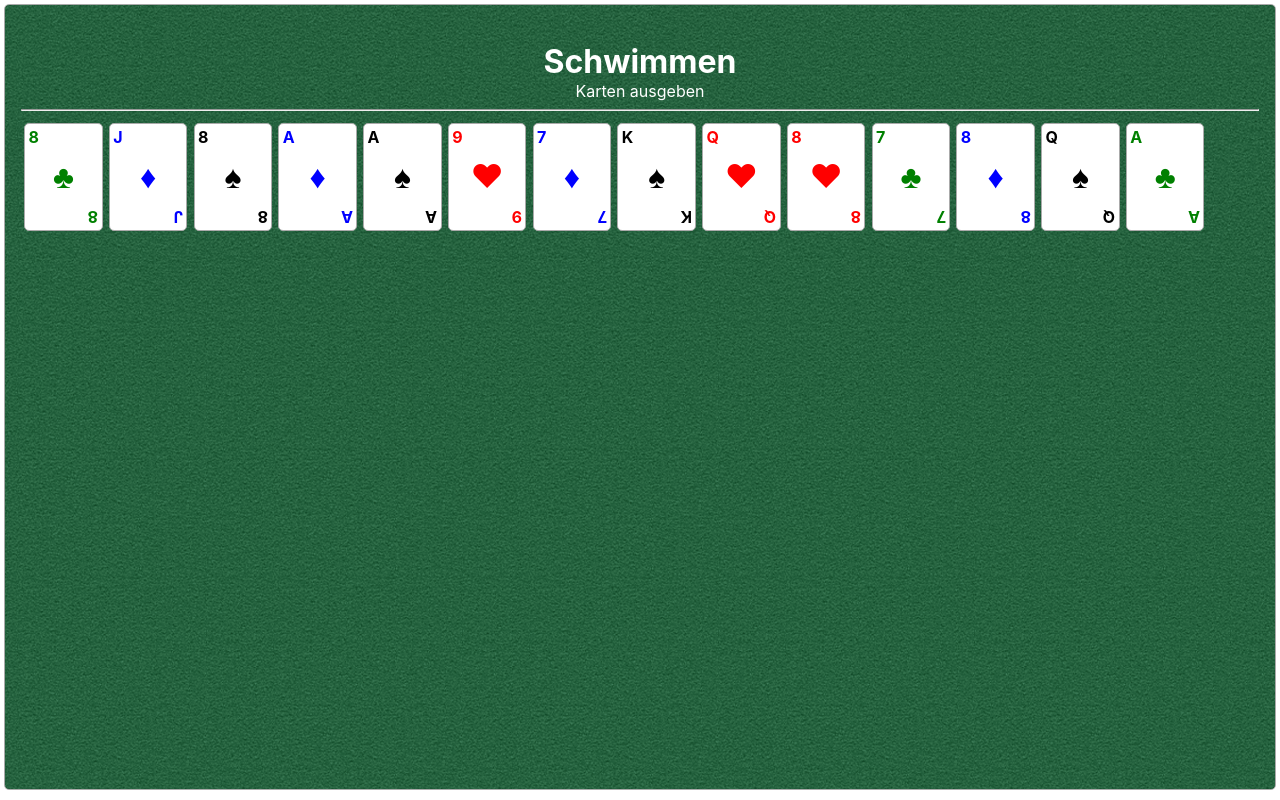
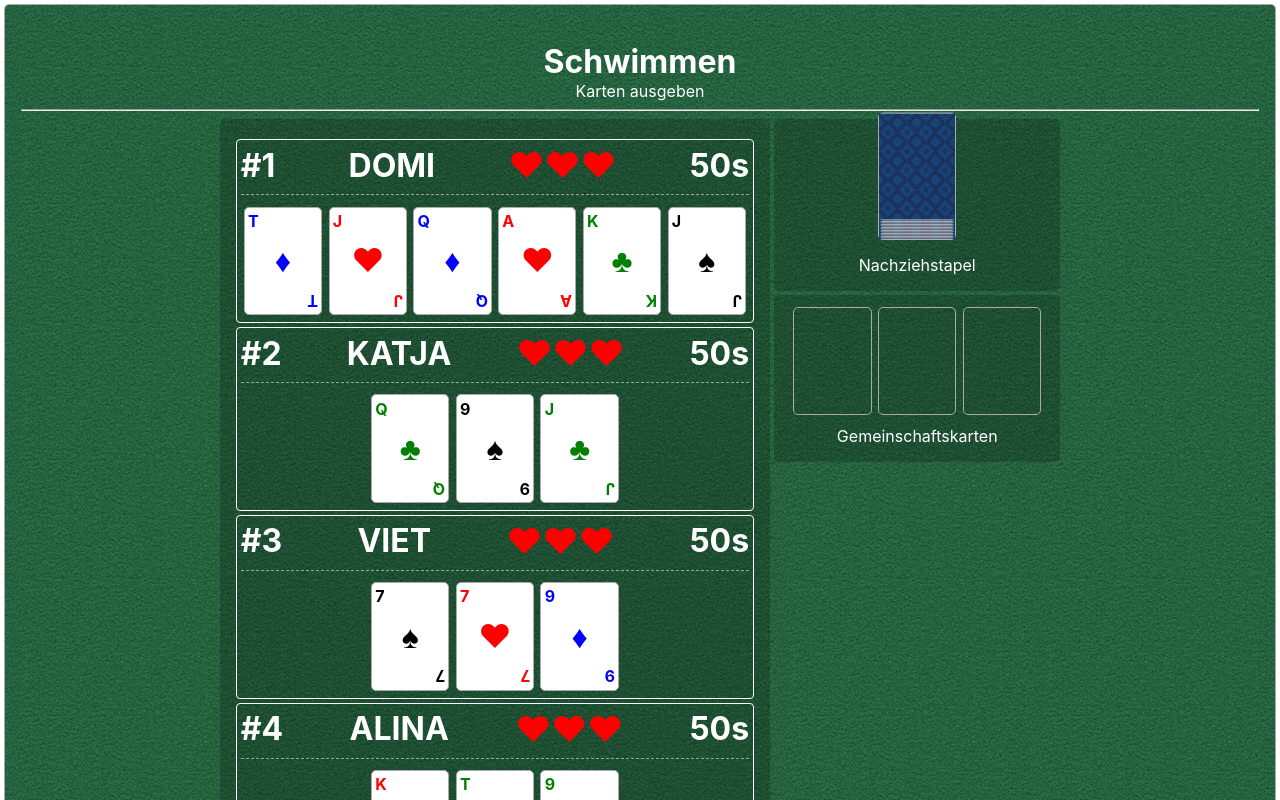
Before and after one commit to DominikFischer86/schwimmen, a React (Create React App) app: page / in a window 1280 px wide. Shown: the top 800 px of the page. Built offline with nearby package versions, Linux system fonts and the light colour scheme.

Commit message:
feat: Finalize deal phase and add mocks

```diff
--- a/src/App.js
+++ b/src/App.js
@@ -1,7 +1,7 @@
 import React, { useEffect, useState } from "react"
 
 import PlayerSelection from "./components/PlayerSelection"
-import Card from "./components/Card"
+import Board from "./components/Board"
 
 import { mockPlayers } from "./helpers/mockPlayers"
 import { getInitCards } from "./helpers/helperFunctions"
@@ -9,25 +9,28 @@ import { getInitCards } from "./helpers/helperFunctions"
 import "./App.scss"
 
 const initCards = getInitCards()
+const jumpToPhase = 1
 
 const App = () => {
   const [cards, setCards] = useState(
     [...initCards].sort(() => Math.random() - 0.5)
   )
   const [players, setPlayers] = useState(mockPlayers)
-  const [phase, setPhase] = useState(1)
-  const [communityCards, setCommunityCards] = []
+  const [phase, setPhase] = useState(jumpToPhase)
+  const [communityCards, setCommunityCards] = useState([])
   let drawnCards = []
   const playersWithCards = []
   const dealersWithCards = []
 
   useEffect(() => {
-    if(phase === 1) return dealCards()
+    if(phase === 1) dealCards()
+    if(phase === 2) dealerChooseCards()
   }, [phase])
 
   const messages = phase => {
     if (phase === 0) return "Mitspieler anmelden"
     if (phase === 1) return "Karten ausgeben"
+    if (phase === 2) return "Dealer sucht Stapel aus"
   }
 
   const dealCards = () => {
@@ -42,28 +45,29 @@ const App = () => {
       numberOfCardsRegular.map(_ => {
         const getLastCard = cards.pop()
         drawnCards.push(getLastCard)
-        playerWithCards = {...players[player.id], cards: drawnCards}
+        return playerWithCards = {...players[player.id], cards: drawnCards}
       })
       drawnCards = []
-      playersWithCards.push(playerWithCards)
+      return playersWithCards.push(playerWithCards)
     })
 
     playerWhoIsDealer.map(player => {
       numberOfCardsDealer.map(_ => {
         const getLastCard = cards.pop()
         drawnCards.push(getLastCard)
-        dealerWithCards = {...players[player.id], cards: drawnCards}
+        return dealerWithCards = {...players[player.id], cards: drawnCards}
       })
       drawnCards = []
-      dealersWithCards.push(dealerWithCards)
+      return dealersWithCards.push(dealerWithCards)
     })
 
     setCards(cards)
     setPlayers(dealersWithCards.concat(playersWithCards))
   }
 
-  console.log(cards)
-  console.log(players)
+  const dealerChooseCards = () => {
+
+  }
 
   return (
     <div className="App">
@@ -71,15 +75,7 @@ const App = () => {
       <p>{messages(phase)}</p>
       <hr />
       {phase === 0 && <PlayerSelection setPlayers={setPlayers} setPhase={setPhase} />}
-      {phase === 1 &&
-      (<div>
-         <div className="cards">
-          {cards.map(card => (
-            <Card card={card} key={card} />
-          ))}
-        </div>
-      </div>
-      )}
+      <Board players={players} cards={cards} communityCards={communityCards} phase={phase} />
     </div>
   );
 }
```
